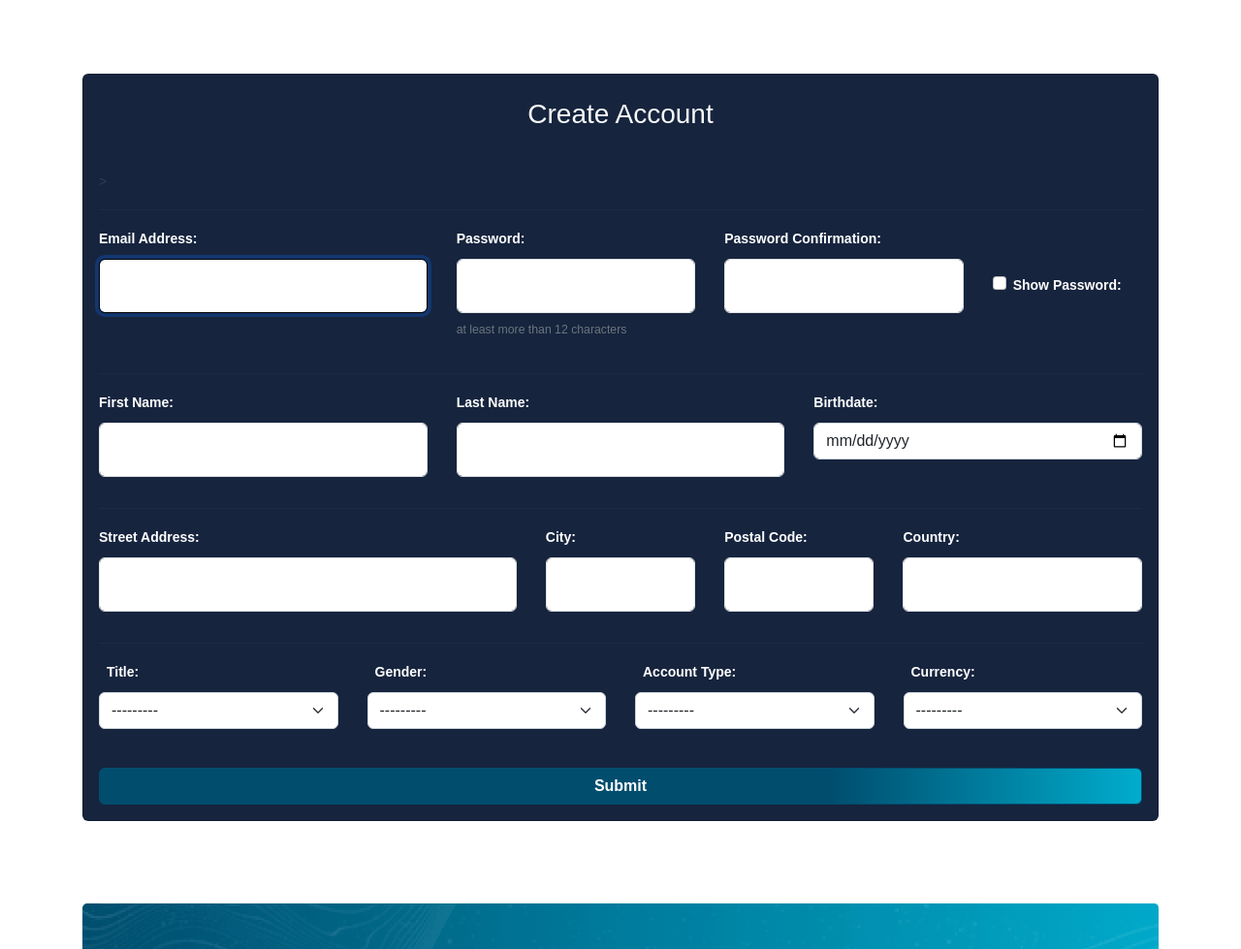
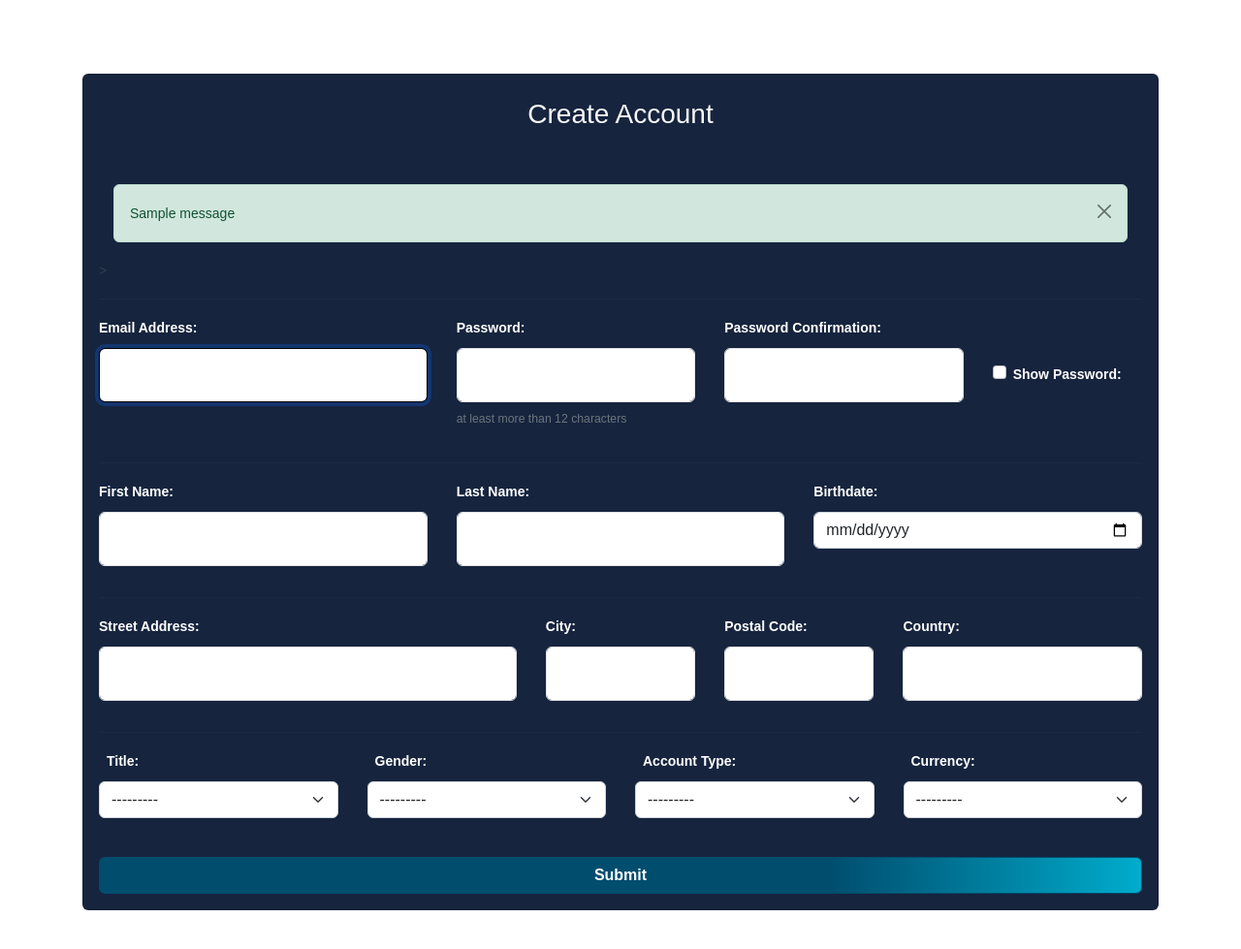
Before and after one commit to nephygdkingz/stanbex_global, a Django app: page /account/register/ in a window 1280 px wide. Shown: the part 501-1480 px from the top of the page at 97% size. Run offline with Django 4.2, Linux system fonts and the light colour scheme; tables that the repository leaves empty hold one stand-in row (values such as "Sample post"); one stand-in notice (Sample message) is shown; some libraries are stand-ins or nearby versions.

Commit message:
finished the registration process

```diff
--- a/static/frontend/js/form-spinner.js
+++ b/static/frontend/js/form-spinner.js
@@ -25,7 +25,7 @@ document.addEventListener("DOMContentLoaded", function () {
       }
 
       // Submit form
-      //   form.submit();
+      form.submit();
     });
   });
 });
--- a/templates/account/register.html
+++ b/templates/account/register.html
@@ -13,6 +13,12 @@
     .btn-primary{
         background: linear-gradient(90deg, #004d6e 70%, #00accc 100%) !important;
         border-color: #004d6e !important;
+    }
+    .errorlist {
+        color: rgb(241, 4, 4);
+        list-style: none;
+        padding: 0;
+        margin: 0;
     }
 </style>
 <main>
@@ -46,12 +52,15 @@
                 <div class="card bg-danger">
                     <h3 class="text-center text-light py-3 mt-2">Create Account</h3>
                     <div class="card-body">
+                        {% include '../alerts/messages_alert.html' %}
+                        {% include "../alerts/form_errors.html" with form=form %}
+                        {% include "../alerts/form_errors.html" with form=ad_form %}
                         <form action="" class="js-submit-spinner" method="post">
                             {% csrf_token %}>
                             <hr>
 
                             <div class="row">
-                                <div class="col-md-4">
+                                <div class="col-md-4 text-light">
                                     <div class="mb-3">
                                     {{ form.email.errors }}
                                     <label for="{{ form.email.id_for_label }}" class="form-label fw-bold">Email Address:</label>
--- /dev/null
+++ b/templates/alerts/form_errors.html
@@ -0,0 +1,10 @@
+{% if form.errors %}
+    <!-- <p class="text-white fw-bold">Please correct the following errors:</p> -->
+    {% for field in form %}
+        {% if field.errors %}
+            <div class="alert alert-danger" role="alert">
+                {{ field.label }} Error: {{ field.errors|striptags }}
+            </div>
+        {% endif %}
+    {% endfor %}
+{% endif %}
--- /dev/null
+++ b/templates/alerts/messages_alert.html
@@ -0,0 +1,10 @@
+{% if messages %}
+  <div class="container mt-3">
+    {% for message in messages %}
+      <div class="alert {{ message.tags }} alert-dismissible fade show" role="alert">
+        {{ message }}
+        <button type="button" class="btn-close" data-bs-dismiss="alert" aria-label="Close"></button>
+      </div>
+    {% endfor %}
+  </div>
+{% endif %}
```
Also changed, not shown: stanbex_global/settings.py (+11 -0 lines).
